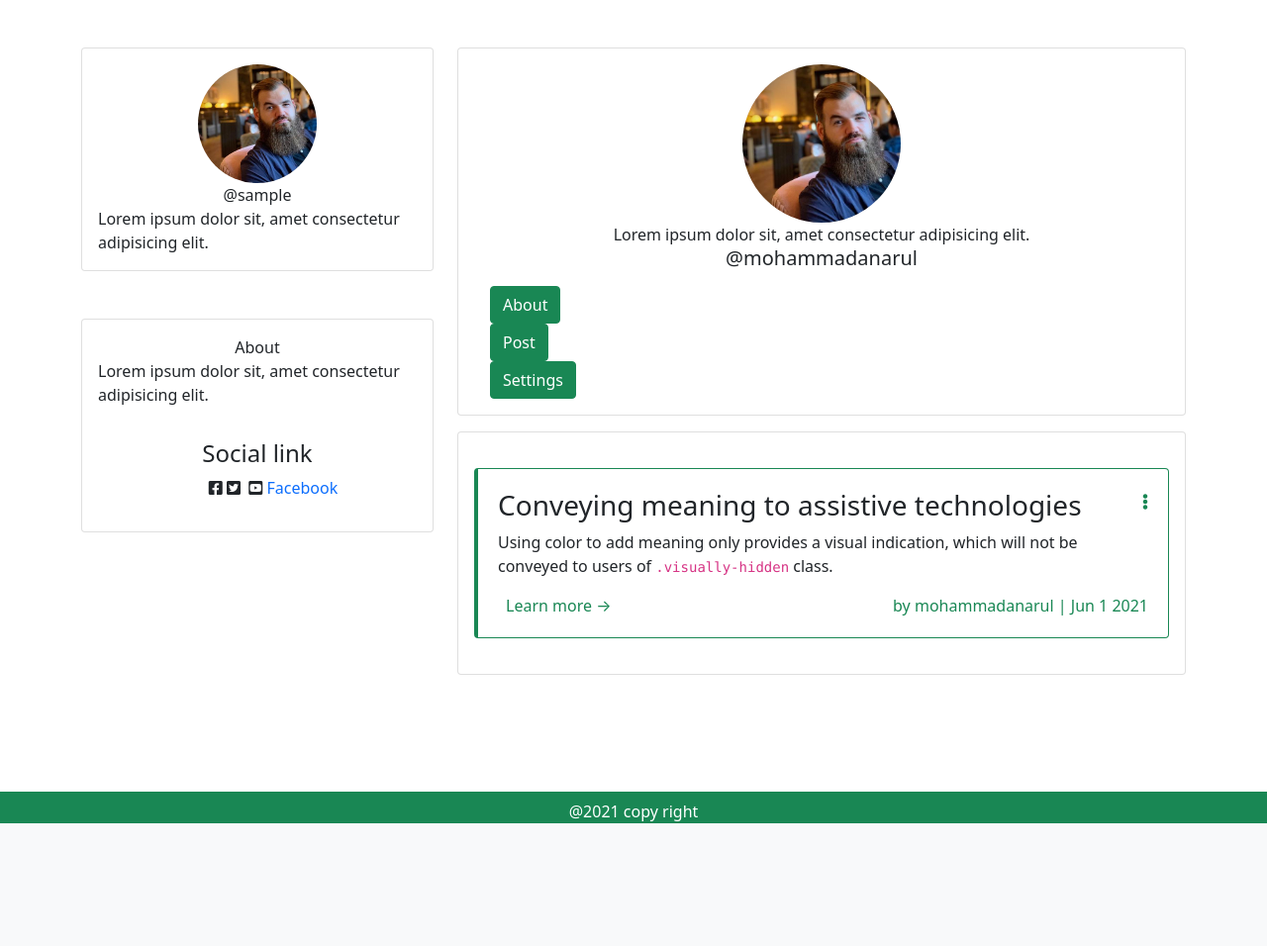
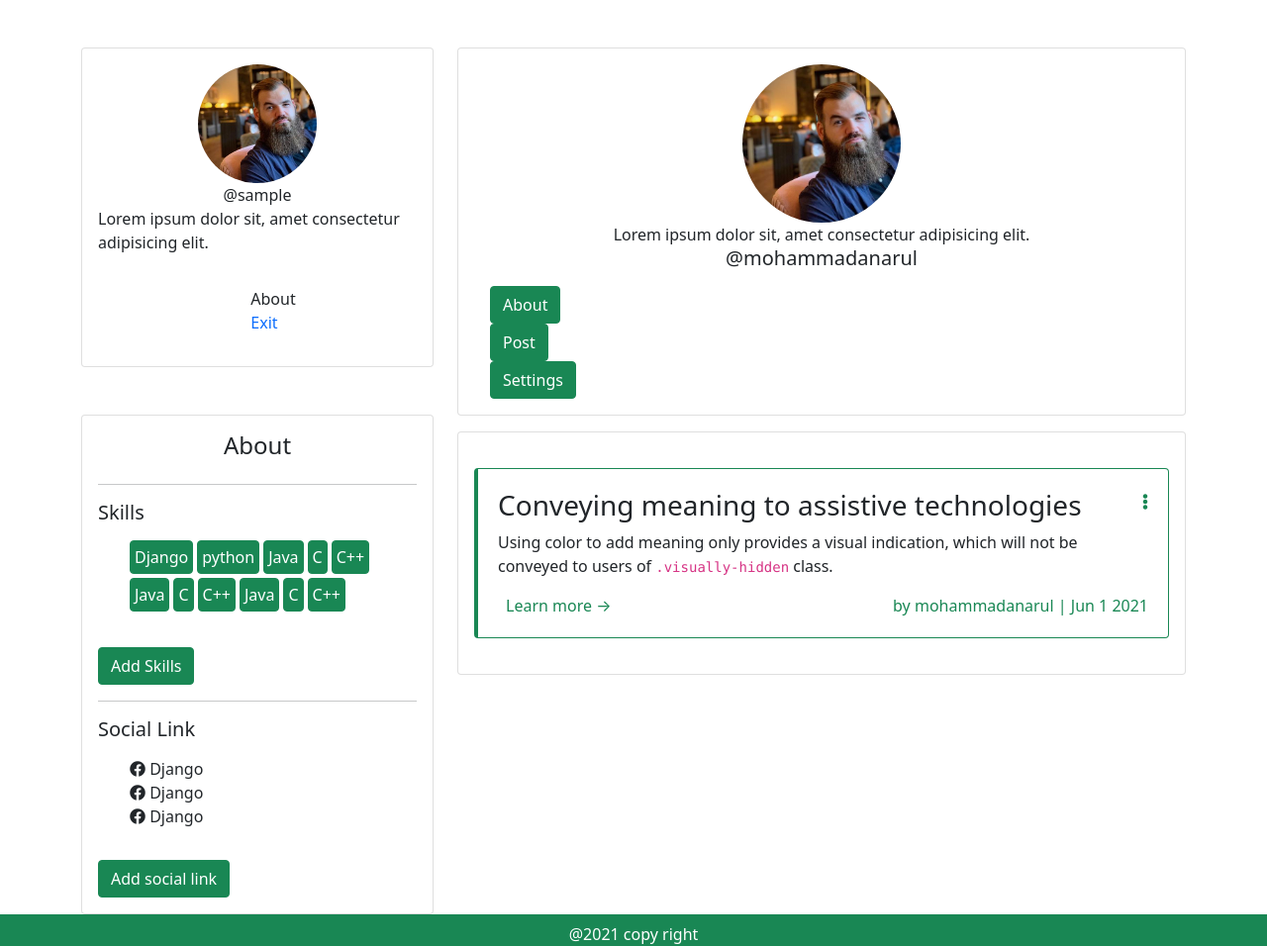
Before and after one commit to Vicky-Rathod/django-blog, a Django app: page /p/profile/1/ in a window 1280 px wide. Shown: the part 56-1012 px from the top of the page at 99% size. Before the commit the page ends 888 px from the top, so only its background shows below. Run offline with Django 3.2, Linux system fonts and the light colour scheme; the visitor is signed in with stand-in values (Sample User, id 1); data comes from the database, SQL or seed files in the repository; some libraries are stand-ins or nearby versions.

Commit message:
Modified some file and add forms, urls, and two skill html file.

```diff
--- a/core/urls.py
+++ b/core/urls.py
@@ -9,6 +9,7 @@ urlpatterns = [
     path('account/', include('accounts.urls', namespace='account')),
     path('p/', include('profiles.urls', namespace='profile')),
     path('auth', include('django.contrib.auth.urls')),
+    path('skill/', include('skills.urls', namespace='skill')),
 
     # third party url
     path('ckeditor/', include('ckeditor_uploader.urls')),
--- a/profiles/urls.py
+++ b/profiles/urls.py
@@ -1,9 +1,11 @@
 from django.urls import path
 from .views import (
     ProfileDetailView,
+    ProfileCreateView
 )
 
 app_name = 'profiles'
 urlpatterns = [
     path('profile/<str:pk>/', ProfileDetailView.as_view(), name='profile_view'),
+    path('add/?<str:pk>/', ProfileCreateView.as_view(), name='add_profile_view'),
 ]
--- a/profiles/views.py
+++ b/profiles/views.py
@@ -1,8 +1,19 @@
 from django.shortcuts import render
 from django.contrib.auth.mixins import LoginRequiredMixin
-from django.views.generic import DetailView
+from django.views.generic import (
+    DetailView,
+    CreateView,
+    DeleteView,
+    UpdateView,
+    View
+)
 from .models import Profile
+from .forms import ProfileForm
 
 class ProfileDetailView(LoginRequiredMixin, DetailView):
     model = Profile
     template_name = 'profile.html'
+
+class ProfileCreateView(LoginRequiredMixin, CreateView):
+    template_name = 'add-profile.html'
+    form_class = ProfileForm
--- /dev/null
+++ b/skills/urls.py
@@ -0,0 +1,7 @@
+from django.urls import path
+from .views import SkillCreateView
+
+app_name = 'skills'
+urlpatterns = [
+    path('add/', SkillCreateView.as_view(), name='add_update_skill_view')
+]
--- a/static/css/style.css
+++ b/static/css/style.css
@@ -143,4 +143,12 @@ ul, li{
     height: 10rem;
     width: 10rem;
 }
+.bg-dadge{
+    color: #fff;
+    background-color: #198754;
+    border: 1px solid #198754;
+    padding: .25rem .25rem;
+    border-radius: .25rem;
+    margin: 0rem .25rem .25rem 0rem;
+}
 /* End Profile images */
--- a/templates/account/login.html
+++ b/templates/account/login.html
@@ -6,9 +6,9 @@
 <!-- Main content section -->
 {% block content %}
     <div class="container">
-        <div class="row">
-            <div class="col-xl-5 mx-auto">
-                <form action="" method="post">
+        <div class="login">
+            <div class="bd-login bd-login-info">
+                <form action="" method="POST">
                     {% csrf_token %}
                     <input type="text" name="username" class="form-control mb-2" placeholder="username or email">
                     <input type="password" name="password" class="form-control mb-2" placeholder="password">
--- a/templates/profile.html
+++ b/templates/profile.html
@@ -18,27 +18,47 @@
               <p class="mb-0">
                 Lorem ipsum dolor sit, amet consectetur adipisicing elit.
               </p>
+              <hr>
+              <ul>
+                <li>About</li>
+                <li><a href="{% url 'profile:add_profile_view' object.pk %}">Exit</a></li>
+              </ul>
           </div>
         </div>
         <div class="card mt-5">
-          <div class="card-body d-flex flex-column justify-content-center align-items-center">
-            <span>About</span>
-              <p class="mb-0">
-                Lorem ipsum dolor sit, amet consectetur adipisicing elit.
-              </p>
+          <div class="card-body d-flex flex-column">
+            <h4 class="text-center">About</h4>
+            <hr>
+
+            <div class="skills justify-content-start">
+              <h5 class="mb-3">Skills</h5>
+              <ul class="d-flex flex-wrap">
+                <li class="bg-dadge">Django</li>
+                <li class="bg-dadge">python</li>
+                <li class="bg-dadge">Java</li>
+                <li class="bg-dadge">C</li>
+                <li class="bg-dadge">C++</li>
+                <li class="bg-dadge">Java</li>
+                <li class="bg-dadge">C</li>
+                <li class="bg-dadge">C++</li>
+                <li class="bg-dadge">Java</li>
+                <li class="bg-dadge">C</li>
+                <li class="bg-dadge">C++</li>
+              </ul>
+              <a href="{% url 'skill:add_update_skill_view' %}" class="btn btn-success mt-3">Add Skills</a>
+            </div>
+
 
               <hr>
-              <h4>Social link</h4>
-              <ul>
-                <li class="#">
-                  <i class="fab fa-facebook-square"></i>
-                  <i class="fab fa-twitter-square"></i>
-                  <i class="fab fa-linkedin-square"></i>
-                  <i class="fab fa-youtube-square"></i>
-                  <!-- <i class="fab fa-facebook-f"></i> -->
-                  <a href="#">Facebook</a>
-                </li>
-              </ul>
+              <div class="social-link justify-content-start">
+                <h5 class="mb-3">Social Link</h5>
+                <ul class="d-flex flex-column">
+                  <li><i class="fab fa-facebook"></i> Django</li>
+                  <li><i class="fab fa-facebook"></i> Django</li>
+                  <li><i class="fab fa-facebook"></i> Django</li>
+                </ul>
+                <a href="#" class="btn btn-success mt-3">Add social link</a>
+              </div>
           </div>
         </div>
       </div>
```
Also changed, not shown: profiles/forms.py (added, +8 -0 lines), skills/views.py (+9 -1 lines), templates/add-profile.html (added, +25 -0 lines), templates/skill.html (added, +21 -0 lines).
